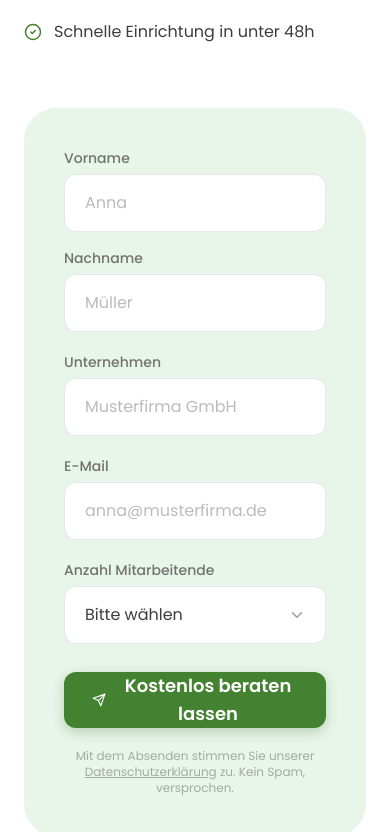
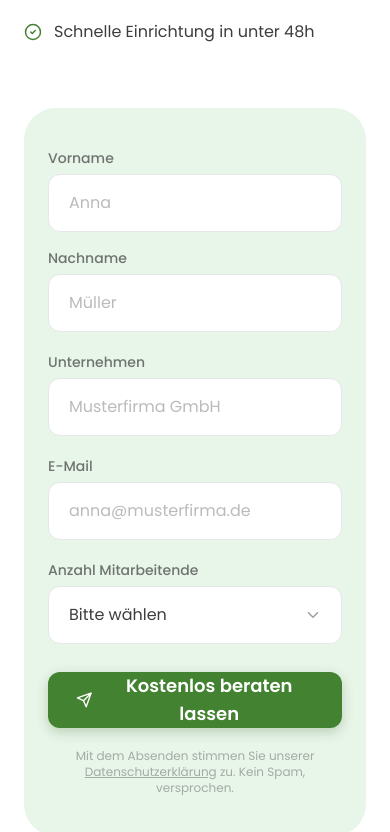
Before and after one commit to jprepeluh-ux/spendit_Campaign, a React (Vite) app: page / in a window 390 px wide. Shown: the part 6915-7747 px from the top of the page. Built offline with nearby package versions, Linux system fonts and the light colour scheme.

Commit message:
Fix ContactForm mobile padding to 24px

```diff
--- a/src/components/ContactForm.jsx
+++ b/src/components/ContactForm.jsx
@@ -54,7 +54,7 @@ export default function ContactForm() {
 
           {/* Right form */}
           <ScrollReveal direction="right" delay={0.1}>
-            <div className="bg-[#E8F5E9] rounded-4xl p-10">
+            <div className="bg-[#E8F5E9] rounded-4xl p-10 max-md:px-6">
               {submitted ? (
                 <motion.div
                   initial={{ opacity: 0, scale: 0.95 }}
```
